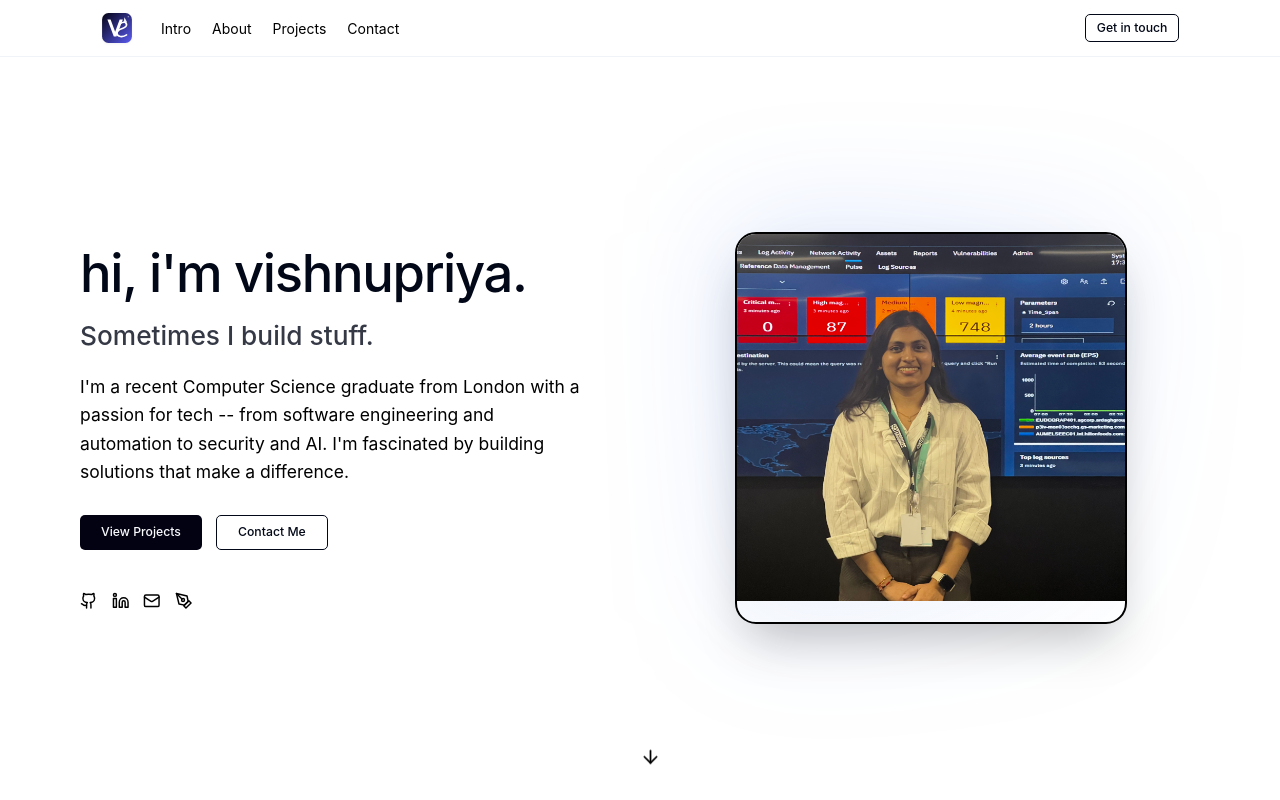
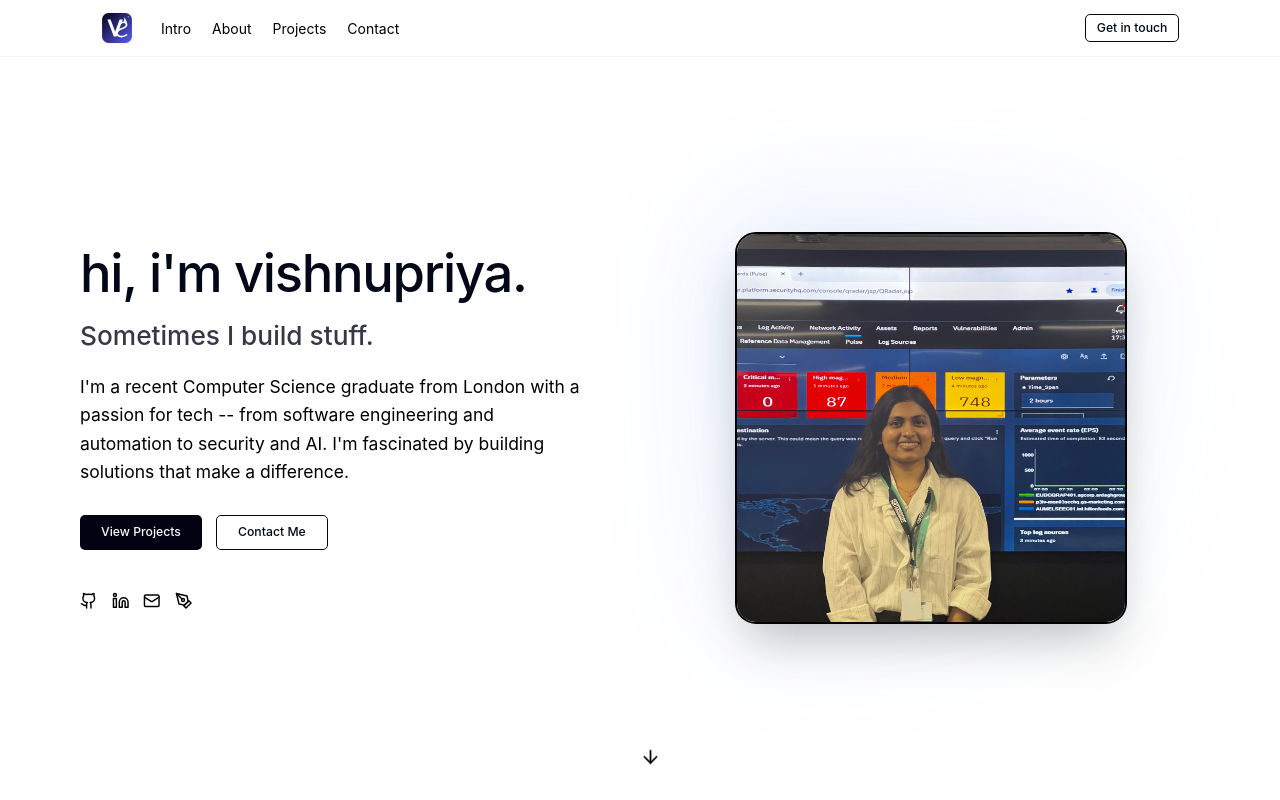
Before and after one commit to vishnupriya-shisode/my-website, a React (Vite) app: page / in a window 1280 px wide. Shown: the top 800 px of the page. Built offline with nearby package versions, Linux system fonts and the light colour scheme.

Commit message:
line 222

```diff
--- a/src/App.tsx
+++ b/src/App.tsx
@@ -1,6 +1,6 @@
 import { useEffect, useState } from "react";
 import { motion, useScroll, useTransform } from "framer-motion";
-import { Github, Linkedin, Mail, Globe, Code2, Cpu, Database, Boxes, Cloud, Sparkles, ExternalLink, ArrowDown, PenTool } from "lucide-react";
+import { Github, Linkedin, Mail, Code2, Cpu, Database, Boxes, Cloud, Sparkles, ArrowDown, PenTool } from "lucide-react";
 import { Button } from "../components/ui/button";
 import { Card, CardContent } from "../components/ui/card";
 
@@ -214,12 +214,12 @@ export default function Portfolio() {
               <div className="aspect-square max-w-md mx-auto relative">
                 <div className="absolute inset-0 bg-gradient-to-br from-primary/20 to-accent/30 rounded-3xl blur-3xl" />
                 <Card className="relative aspect-square rounded-3xl overflow-hidden border-2 shadow-2xl">
-                  <CardContent className="p-0 h-full flex items-center justify-center bg-gradient-to-br from-secondary/50 to-accent/30">
+                  <CardContent className="p-0 h-full w-full">
 
                     <ImageComponent
                       src="src/photo.jpg"
                       alt="Vishnupriya Shisode"
-                      className="block w-full h-full object-cover"
+                      className="block max-w-full h-auto object-cover rounded-2xl"
                     />
                   </CardContent>
                 </Card>
```
